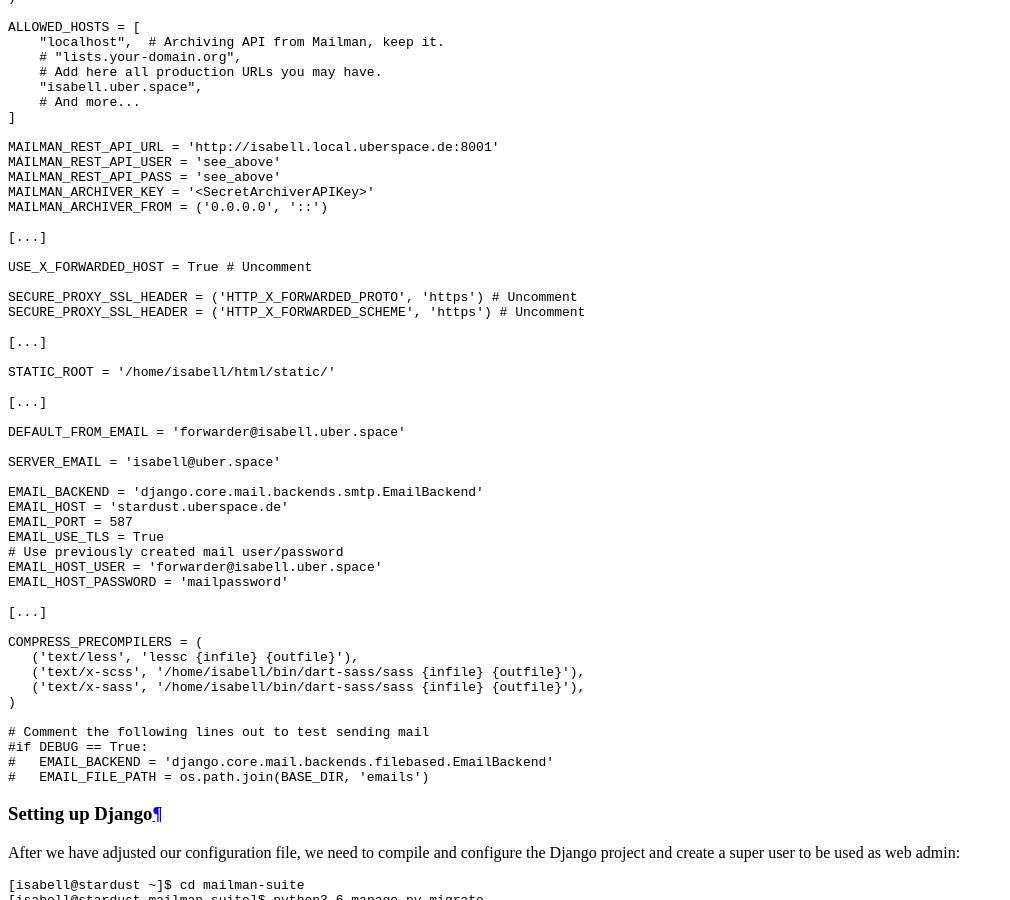
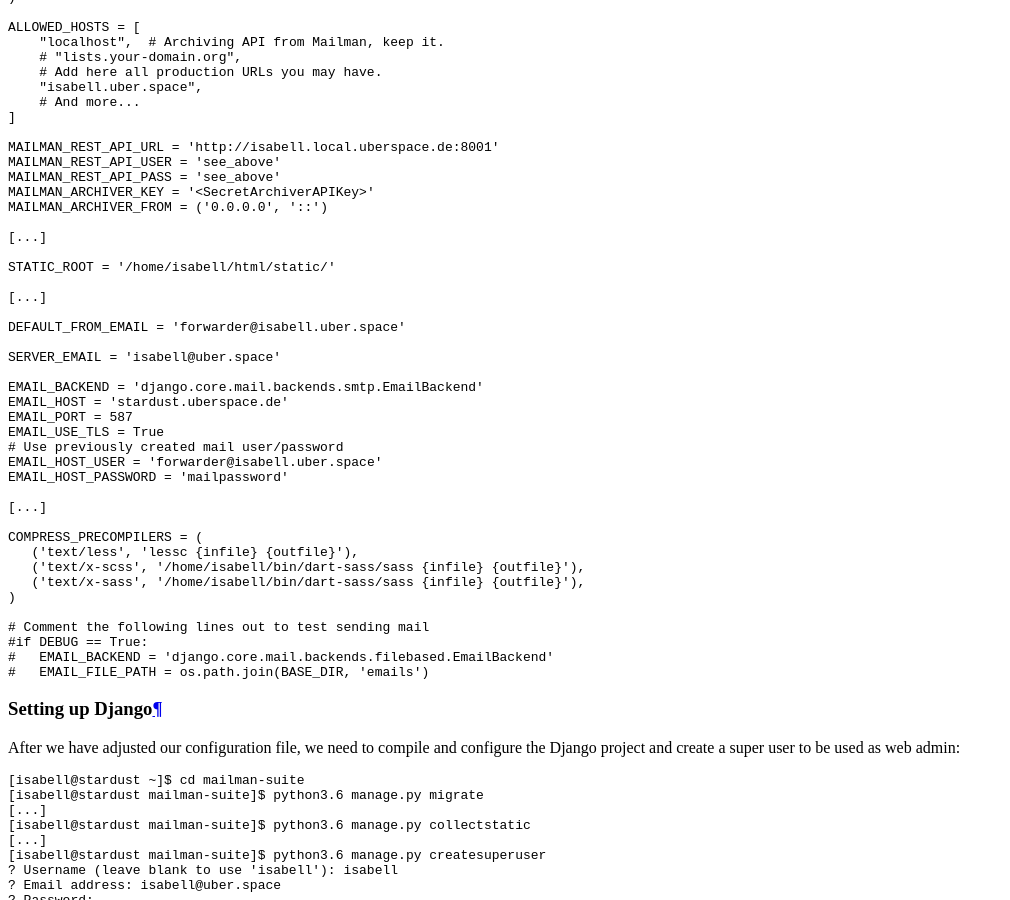
Before and after one commit to Uberspace/lab, a Sphinx documentation site: the page built from source/guide_mailman-3.rst, in a window 1280 px wide and 900 px high, scrolled down 5589 px. Shown: the whole window, without its empty margins (0-1010 px from the left). Built offline with Sphinx 7.4.7 and the Read the Docs theme 2.0.0, drawn with Linux system fonts in a browser that asks for light colours.

Commit message:
[mailman3] Remove proxy headers due to web backends

```diff
--- a/source/guide_mailman-3.rst
+++ b/source/guide_mailman-3.rst
@@ -227,13 +227,6 @@
 
  [...]
 
- USE_X_FORWARDED_HOST = True # Uncomment
-
- SECURE_PROXY_SSL_HEADER = ('HTTP_X_FORWARDED_PROTO', 'https') # Uncomment
- SECURE_PROXY_SSL_HEADER = ('HTTP_X_FORWARDED_SCHEME', 'https') # Uncomment
-
- [...]
-
  STATIC_ROOT = '/home/isabell/html/static/'
 
  [...]
```
